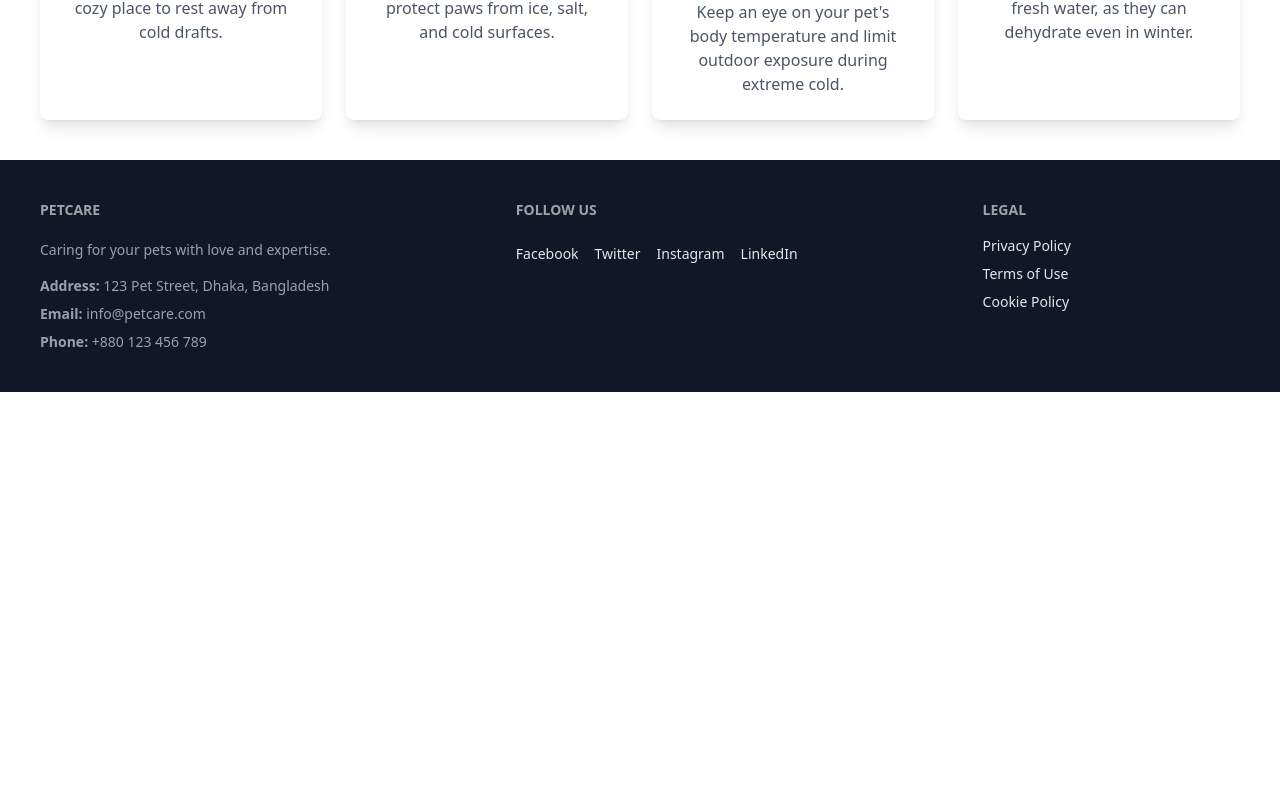
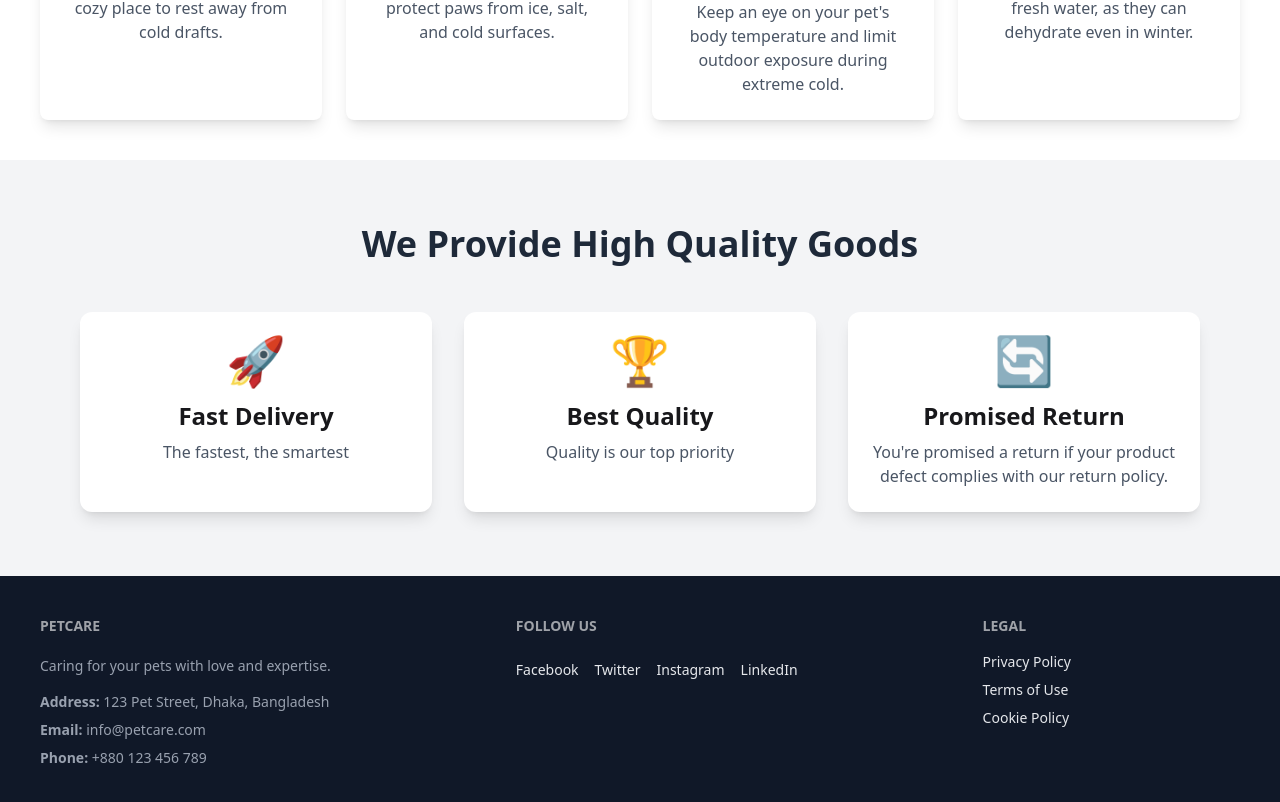
Before and after one commit to ovi1173/a9-pet_care, a React (Vite) app: page / in a window 1280 px wide. Shown: the part 2471-3273 px from the top of the page. Before the commit the page ends 2863 px from the top, so only its background shows below. Built offline with nearby package versions, Linux system fonts and the light colour scheme; no server answers.

Commit message:
an extra section FeaturesCards added in home

```diff
--- /dev/null
+++ b/src/components/FeaturesCards.jsx
@@ -0,0 +1,38 @@
+import React from 'react';
+
+const features = [
+    {
+        title: "Fast Delivery",
+        description: "The fastest, the smartest",
+        icon: "🚀",
+    },
+    {
+        title: "Best Quality",
+        description: "Quality is our top priority",
+        icon: "🏆",
+    },
+    {
+        title: "Promised Return",
+        description: "You're promised a return if your product defect complies with our return policy.",
+        icon: "🔄",
+    },
+];
+
+const FeaturesCards = () => {
+    return (
+        <div className="py-16 bg-gray-100">
+            <h2 className="text-4xl font-bold text-center mb-12 text-gray-800">We Provide High Quality Goods</h2>
+            <div className="max-w-6xl mx-auto grid grid-cols-1 md:grid-cols-3 gap-8 px-4">
+                {features.map((feature, index) => (
+                    <div key={index} className="bg-white p-6 rounded-xl shadow-lg hover:shadow-xl transition transform hover:-translate-y-2">
+                        <div className="text-5xl mb-4 text-center">{feature.icon}</div>
+                        <h3 className="text-2xl font-semibold mb-2 text-center">{feature.title}</h3>
+                        <p className="text-gray-600 text-center">{feature.description}</p>
+                    </div>
+                ))}
+            </div>
+        </div>
+    );
+};
+
+export default FeaturesCards;
--- a/src/pages/ErrorPage.jsx
+++ b/src/pages/ErrorPage.jsx
@@ -3,9 +3,17 @@ import { Link } from 'react-router';
 
 const ErrorPage = () => {
     return (
-        <div>
-            <h2 className='text-5xl text-center mt-88 font-bold'>$404 page not found</h2>
-            <Link to='/'><button className='btn btn-secondary mx-[50%] w-36 mt-5'>Go Back</button></Link>
+        <div className="flex flex-col items-center justify-center min-h-screen bg-gray-100 px-4">
+            <h1 className="text-6xl md:text-8xl font-extrabold text-red-600 mb-4">404</h1>
+            <p className="text-xl md:text-2xl text-gray-700 mb-6 text-center">
+                Oops! The page you are looking for does not exist.
+            </p>
+            <Link to="/">
+                <button className="btn btn-primary px-6 py-3 rounded-lg shadow-lg hover:bg-blue-600 hover:scale-105 transition transform">
+                    Go Back Home
+                </button>
+            </Link>
+
         </div>
     );
 };
--- a/src/pages/Home.jsx
+++ b/src/pages/Home.jsx
@@ -3,6 +3,7 @@ import Slider from '../components/Slider';
 import PopularServices from '../components/PopularServices';
 import MeetOurVets from '../components/MeetOurVets';
 import WinterCareTips from '../components/WinterCareTips';
+import FeaturesCards from '../components/FeaturesCards';
 
 const Home = () => {
     return (
@@ -11,6 +12,8 @@ const Home = () => {
             <PopularServices></PopularServices>
             <MeetOurVets></MeetOurVets>
             <WinterCareTips></WinterCareTips>
+            <FeaturesCards></FeaturesCards>
+
         </div>
     );
 };
--- a/src/pages/Login.jsx
+++ b/src/pages/Login.jsx
@@ -99,7 +99,6 @@ const Login = () => {
                                 <Link to='/register' className='text-red-500 font-medium hover:underline'>Register</Link>
                             </div>
 
-                            {/* Submit button */}
                             <button className="btn btn-neutral w-full mt-4 rounded-lg hover:bg-gray-700 hover:text-white transition">
                                 Login
                             </button>
```
